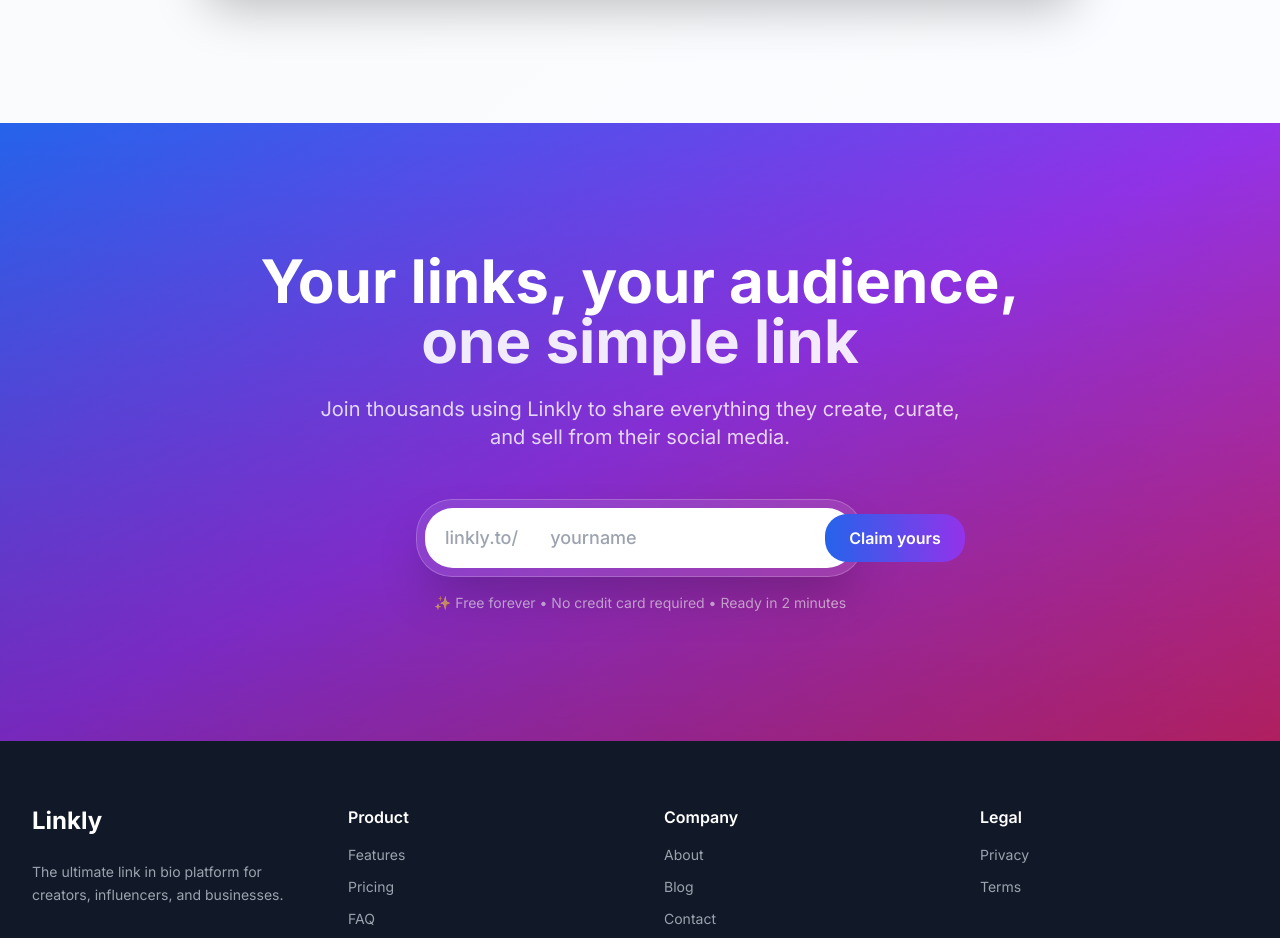
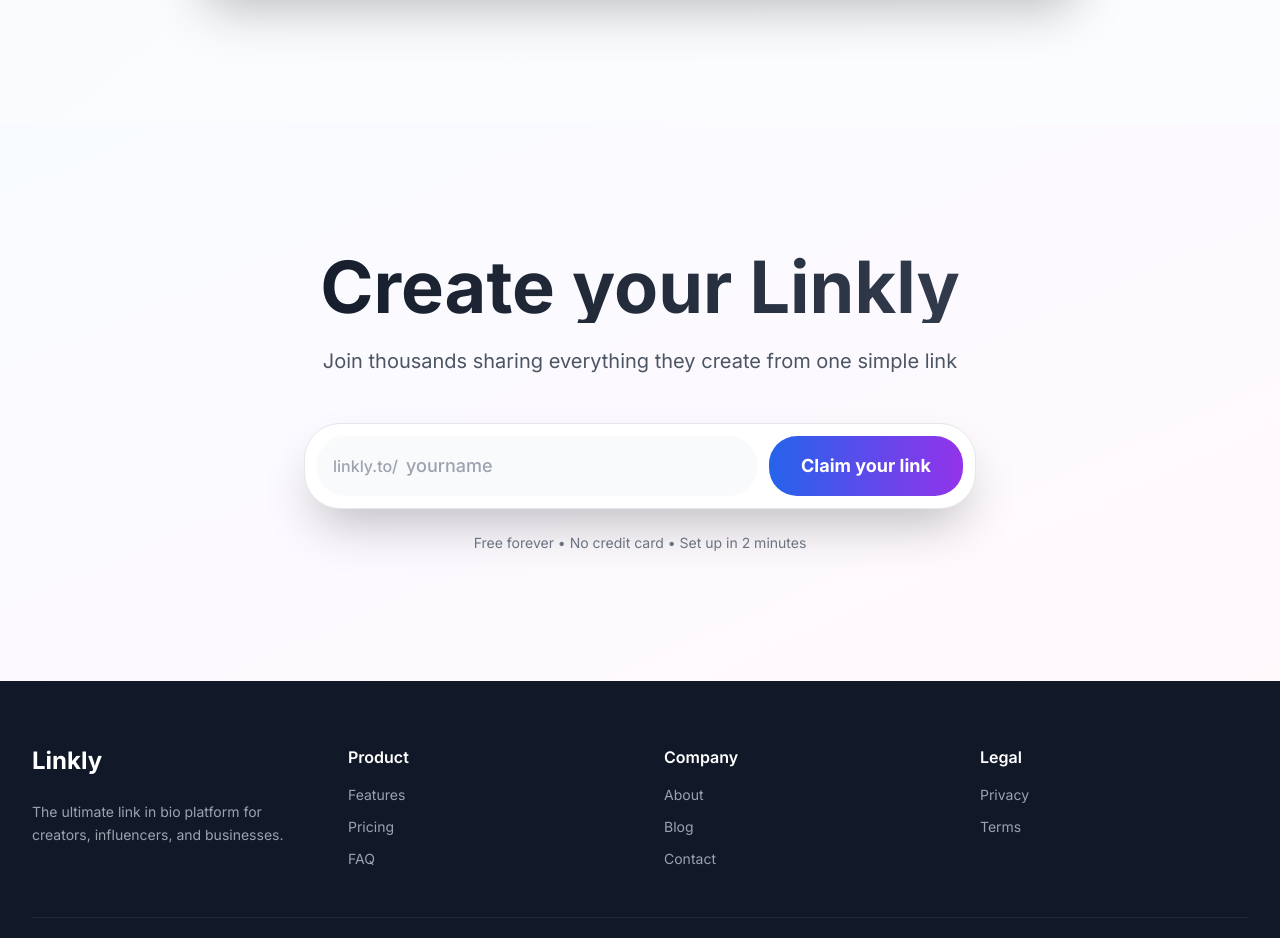
Before and after one commit to i3mr01/new-linktree2, a Next.js app: page / in a window 1280 px wide. Shown: the part 6100-7038 px from the top of the page. Built offline with nearby package versions, Linux system fonts and the light colour scheme; no server answers; the database is empty.

Commit message:
Redesign CTA section with cleaner, more premium light theme

```diff
--- a/app/page.tsx
+++ b/app/page.tsx
@@ -554,46 +554,42 @@ export default function HomePage() {
         </section>
 
         {/* CTA Section */}
-        <section className="py-32 bg-gradient-to-br from-blue-600 via-purple-600 to-pink-600 text-white relative overflow-hidden">
-          <div className="absolute inset-0 bg-grid-pattern opacity-10" />
-          <div className="absolute inset-0 bg-gradient-to-t from-black/20 to-transparent" />
+        <section className="py-32 bg-white relative overflow-hidden">
+          <div className="absolute inset-0 bg-gradient-to-br from-blue-50 via-purple-50 to-pink-50 opacity-50" />
           <div className="container mx-auto px-4 sm:px-6 lg:px-8 text-center relative z-10">
             <motion.div
               initial={{ opacity: 0, y: 30 }}
               whileInView={{ opacity: 1, y: 0 }}
               viewport={{ once: true }}
               transition={{ duration: 0.6 }}
+              className="max-w-4xl mx-auto"
             >
-              <h2 className="text-4xl sm:text-5xl lg:text-6xl font-bold mb-6">
-                Your links, your audience,
-                <br />
-                <span className="text-white/90">one simple link</span>
+              <h2 className="text-5xl sm:text-6xl lg:text-7xl font-bold mb-6 bg-gradient-to-r from-gray-900 to-gray-700 bg-clip-text text-transparent">
+                Create your Linkly
               </h2>
-              <p className="text-xl text-white/80 mb-12 max-w-2xl mx-auto">
-                Join thousands using Linkly to share everything they create, curate, and sell from their social media.
+              <p className="text-xl text-gray-600 mb-12 max-w-2xl mx-auto">
+                Join thousands sharing everything they create from one simple link
               </p>
 
-              <div className="max-w-md mx-auto">
-                <div className="bg-white/10 backdrop-blur-md rounded-2xl p-2 border border-white/20 shadow-2xl">
-                  <div className="flex items-center gap-2 bg-white rounded-xl p-1">
-                    <div className="flex items-center gap-1 px-4 py-3 text-gray-500 font-medium text-lg">
-                      <span className="text-gray-400">linkly.to/</span>
-                    </div>
+              <div className="max-w-2xl mx-auto">
+                <div className="flex flex-col sm:flex-row items-center gap-3 p-3 bg-white rounded-2xl shadow-2xl border border-gray-200">
+                  <div className="flex items-center flex-1 w-full px-4 py-4 bg-gray-50 rounded-xl">
+                    <span className="text-gray-400 font-medium mr-2">linkly.to/</span>
                     <input
                       type="text"
                       placeholder="yourname"
-                      className="flex-1 px-2 py-3 text-gray-900 font-medium text-lg bg-transparent border-none outline-none placeholder:text-gray-400"
+                      className="flex-1 bg-transparent border-none outline-none text-gray-900 font-medium text-lg placeholder:text-gray-400"
                     />
-                    <Link
-                      href="/login"
-                      className="px-6 py-3 bg-gradient-to-r from-blue-600 to-purple-600 text-white rounded-lg font-semibold hover:from-blue-700 hover:to-purple-700 transition-all whitespace-nowrap"
-                    >
-                      Claim yours
-                    </Link>
                   </div>
+                  <Link
+                    href="/login"
+                    className="w-full sm:w-auto px-8 py-4 bg-gradient-to-r from-blue-600 to-purple-600 text-white rounded-xl font-bold text-lg hover:shadow-xl hover:shadow-blue-500/25 hover:scale-105 transition-all duration-300 whitespace-nowrap"
+                  >
+                    Claim your link
+                  </Link>
                 </div>
-                <p className="text-sm text-white/60 mt-4">
-                  ✨ Free forever • No credit card required • Ready in 2 minutes
+                <p className="text-sm text-gray-500 mt-6">
+                  Free forever • No credit card • Set up in 2 minutes
                 </p>
               </div>
             </motion.div>
```
